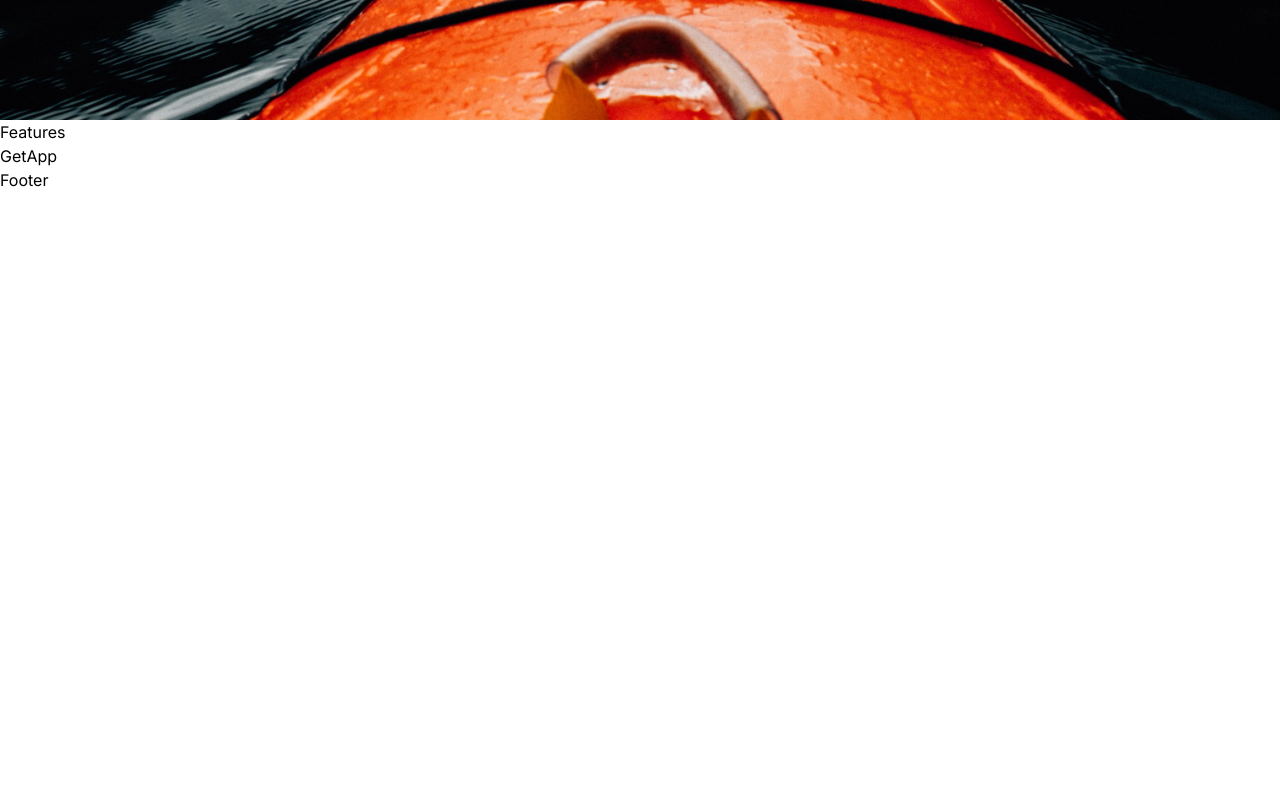
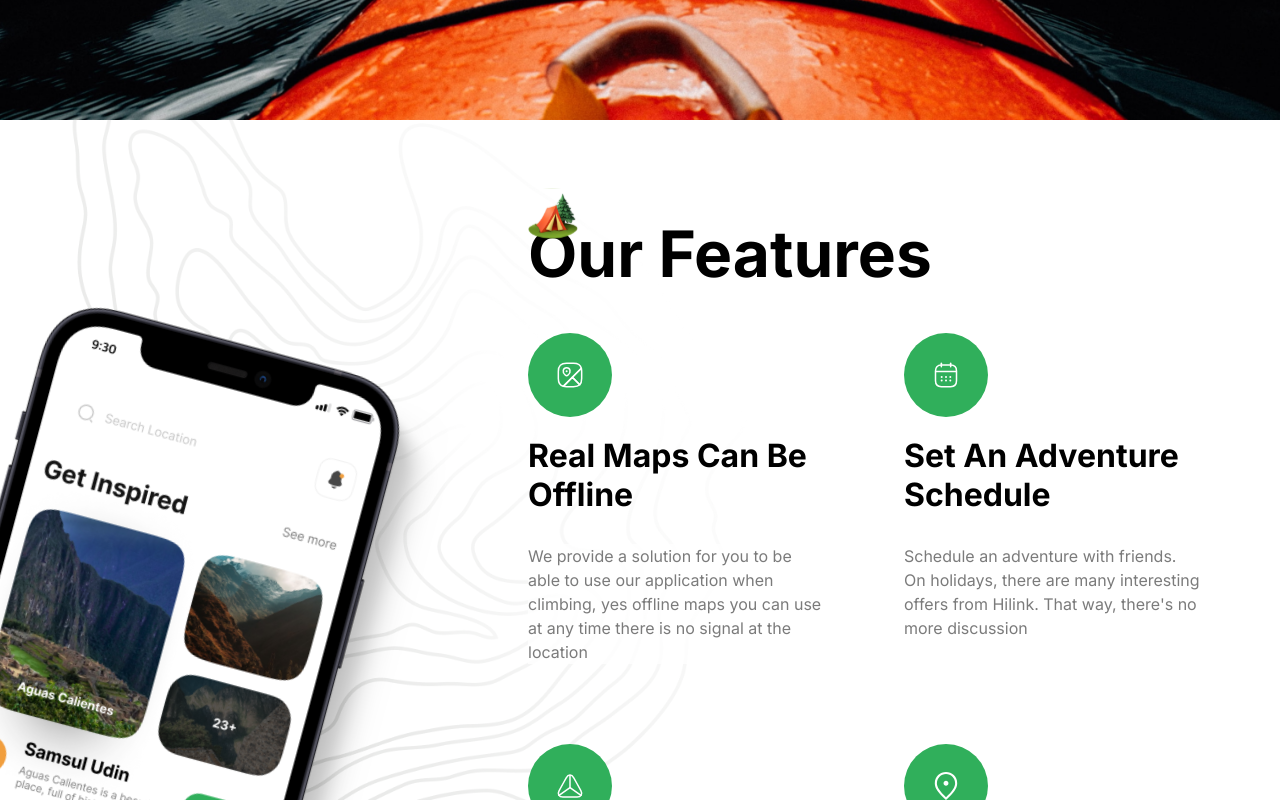
Before and after one commit to wainuchai11/nextjs-travel-app, a Next.js app: page / in a window 1280 px wide. Shown: the part 2500-3300 px from the top of the page. Before the commit the page ends 2692 px from the top, so only its background shows below. Built offline with nearby package versions, Linux system fonts and the light colour scheme.

Commit message:
Refactor Features component and add new feature items

```diff
--- a/components/Features.tsx
+++ b/components/Features.tsx
@@ -1,7 +1,64 @@
+import { FEATURES } from "@/constants";
+import Image from "next/image";
+import { title } from "process";
 import React from "react";
 
 const Features = () => {
-  return <div>Features</div>;
+  return (
+    <section className="flex-col flexCenter overflow-hidden bg-feature-bg bg-no-repeat py-24">
+      <div className="max-container padding-container relative w-full flex justify-end">
+        <div className="flex flex-1 lg:min-h-[900px]">
+          <Image
+            className="feature-phone"
+            src="/phone.png"
+            alt="phone"
+            width={440}
+            height={1000}
+          />
+        </div>
+        <div className="z-20 flex w-full flex-col lg:w-[60%]">
+          <div className="relative">
+            <Image
+              className="absolute left-[-5px top-[-28px] w-10 lg:w-[50px]"
+              src="/camp.svg"
+              alt="camp"
+              width={50}
+              height={50}
+            />
+            <h2 className="bold-40 lg:bold-64">Our Features</h2>
+          </div>
+          <ul className="mt-10 grid gap-10 md:grid-cols-2 lg:mg-20 lg:gap-20">
+            {FEATURES.map((feature, index) => (
+              <FeatureItem
+                key={feature.title}
+                title={feature.title}
+                icon={feature.icon}
+                description={feature.description}
+              />
+            ))}
+          </ul>
+        </div>
+      </div>
+    </section>
+  );
+};
+
+const FeatureItem = ({ title, icon, description }: FeatureItem) => {
+  return (
+    <li className="flex w-full flex-1 flex-col items-start">
+      <div className="rounded-full p-4 lg:p-7 bg-green-50">
+        <Image src={icon} alt="map" width={28} height={28} />
+      </div>
+      <h2 className="bold-20 lg:bold-32 mt-5 capitalize">{title}</h2>
+      <p className="regular-16 mt-5 bg-white/80 text-gray-30 lg:mt-[30px] lg:bg-none">{description}</p>
+    </li>
+  );
+};
+
+type FeatureItem = {
+  title: string;
+  icon: string;
+  description: string;
 };
 
 export default Features;
```
